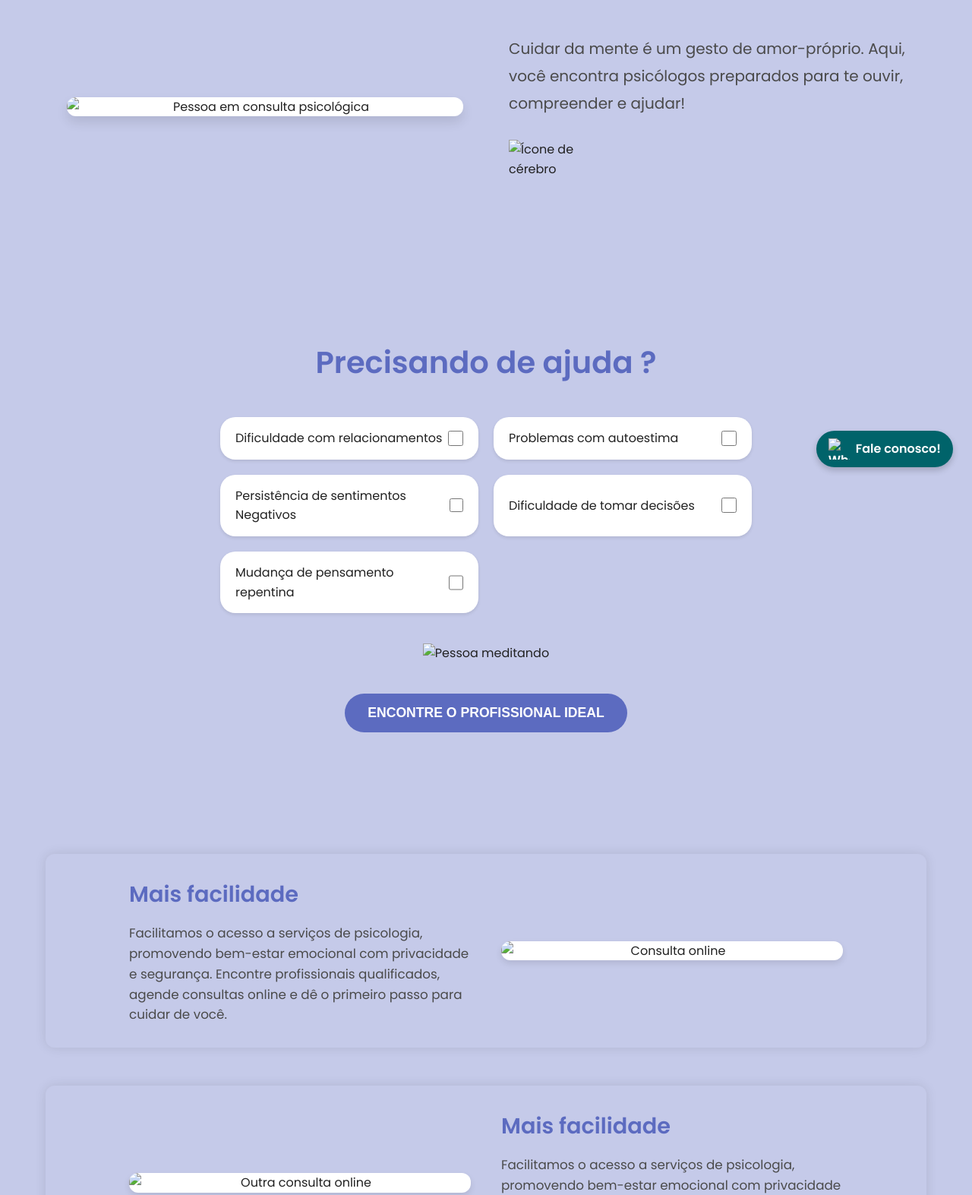
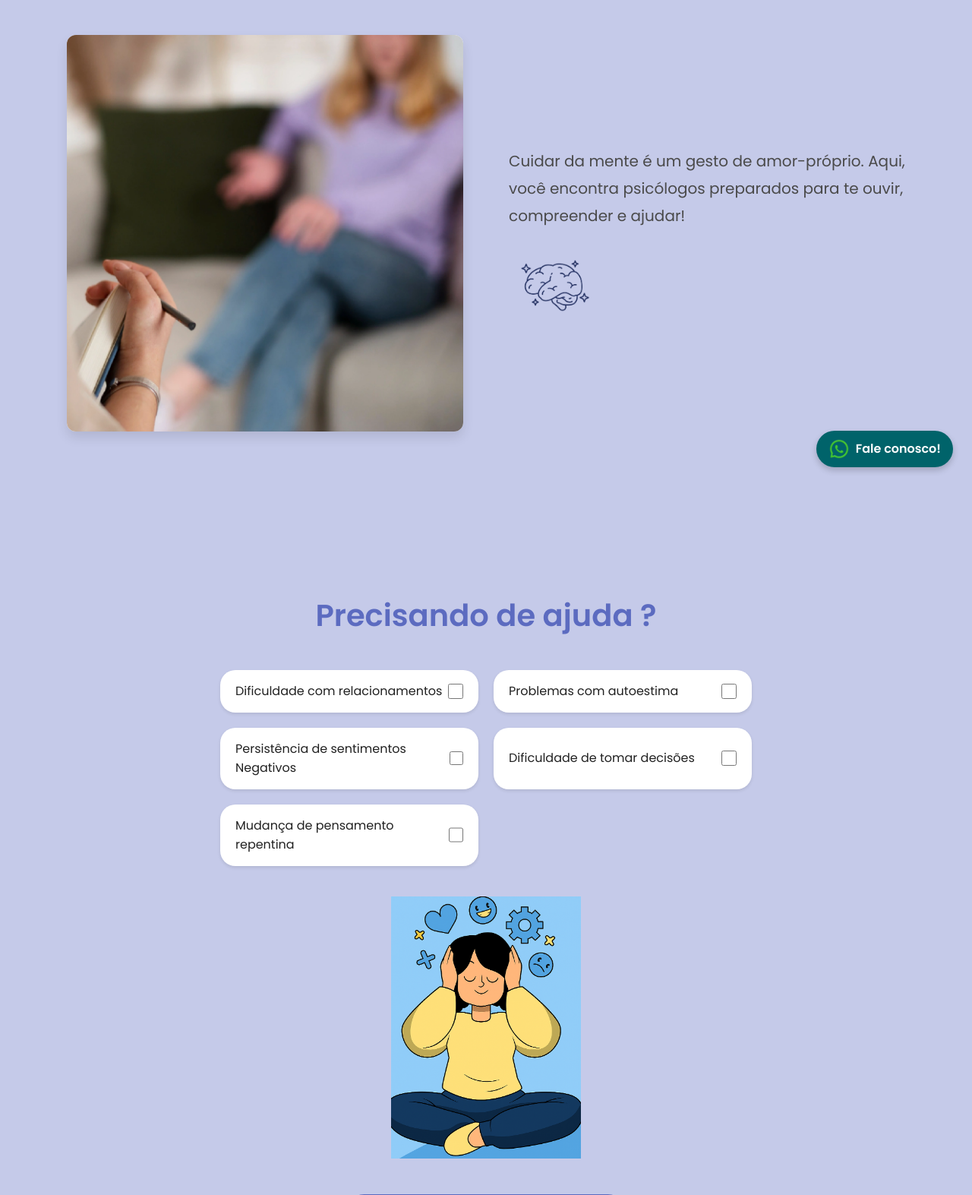
Before and after one commit to ValmirboJr/PsychoSolution, a plain HTML site: page Front-End/paginas/Index.html in a window 1280 px wide. Shown: the part 160-1733 px from the top of the page at 76% size. Drawn offline with Linux system fonts and the light colour scheme; files that its build step writes are made by us from their sources.

Commit message:
fix: ajustando as pastas do html

```diff
--- a/Front-End/paginas/Index.html
+++ b/Front-End/paginas/Index.html
@@ -4,7 +4,7 @@
     <meta charset="UTF-8">
     <meta name="viewport" content="width=device-width, initial-scale=1.0">
     <title>PsychoSolution - Seu Apoio Psicológico Online</title>
-    <link rel="stylesheet" href="style.css">
+    <link rel="stylesheet" href="../estilos/style.css">
     <link href="https://fonts.googleapis.com/css2?family=Poppins:wght@300;400;500;600;700&display=swap" rel="stylesheet">
 </head>
 <body>
@@ -32,14 +32,14 @@
                 <div class="hero-content">
 
                     <div class="hero-image-wrapper">
-                        <img src="img/terapia1.jpg" alt="Pessoa em consulta psicológica" class="main-therapy-img">
+                        <img src="../../img/terapia1.jpg" alt="Pessoa em consulta psicológica" class="main-therapy-img">
                     </div>
 
                     <div class="hero-text-wrapper">
                         <p class="intro-text">
                             Cuidar da mente é um gesto de amor-próprio. Aqui, você encontra psicólogos preparados para te ouvir, compreender e ajudar!
                         </p>
-                        <img src="img/cerebro.png" alt="Ícone de cérebro" class="brain-icon">
+                        <img src="../../img/cerebro.png" alt="Ícone de cérebro" class="brain-icon">
                     </div>
                 </div>
             </div>
@@ -69,7 +69,7 @@
                 </div>
 
                 <div class="meditation-image">
-                    <img src="img/meditando.png" alt="Pessoa meditando">
+                    <img src="../../img/meditando.png" alt="Pessoa meditando">
                 </div>
 
                 <button class="btn-find-professional">Encontre o profissional ideal</button>
@@ -88,7 +88,7 @@
                         </p>
                     </div>
                     <div class="facility-image-wrapper">
-                        <img src="img/consulta.png" alt="Consulta online">
+                        <img src="../../img/consulta.png" alt="Consulta online">
                     </div>
                 </div>
 
@@ -100,14 +100,14 @@
                         </p>
                     </div>
                     <div class="facility-image-wrapper">
-                        <img src="img/consulta.png" alt="Outra consulta online">
+                        <img src="../../img/consulta.png" alt="Outra consulta online">
                     </div>
                 </div>
             </div>
         </section>
     </main>
 
-    <script src="script.js"></script>
+    <script src="../js/script.js"></script>
         <!-- FOOTER -->
     <footer class="footer">
         <div class="container">
@@ -120,7 +120,7 @@
 
         <!-- Botão flutuante do WhatsApp -->
         <a href="https://wa.me/5599999999999" target="_blank" class="whatsapp-float">
-            <img src="img/whatsapp.png" alt="WhatsApp">
+            <img src="../../img/whatsapp.png" alt="WhatsApp">
             <span>Fale conosco!</span>
         </a>
     </footer>
```
